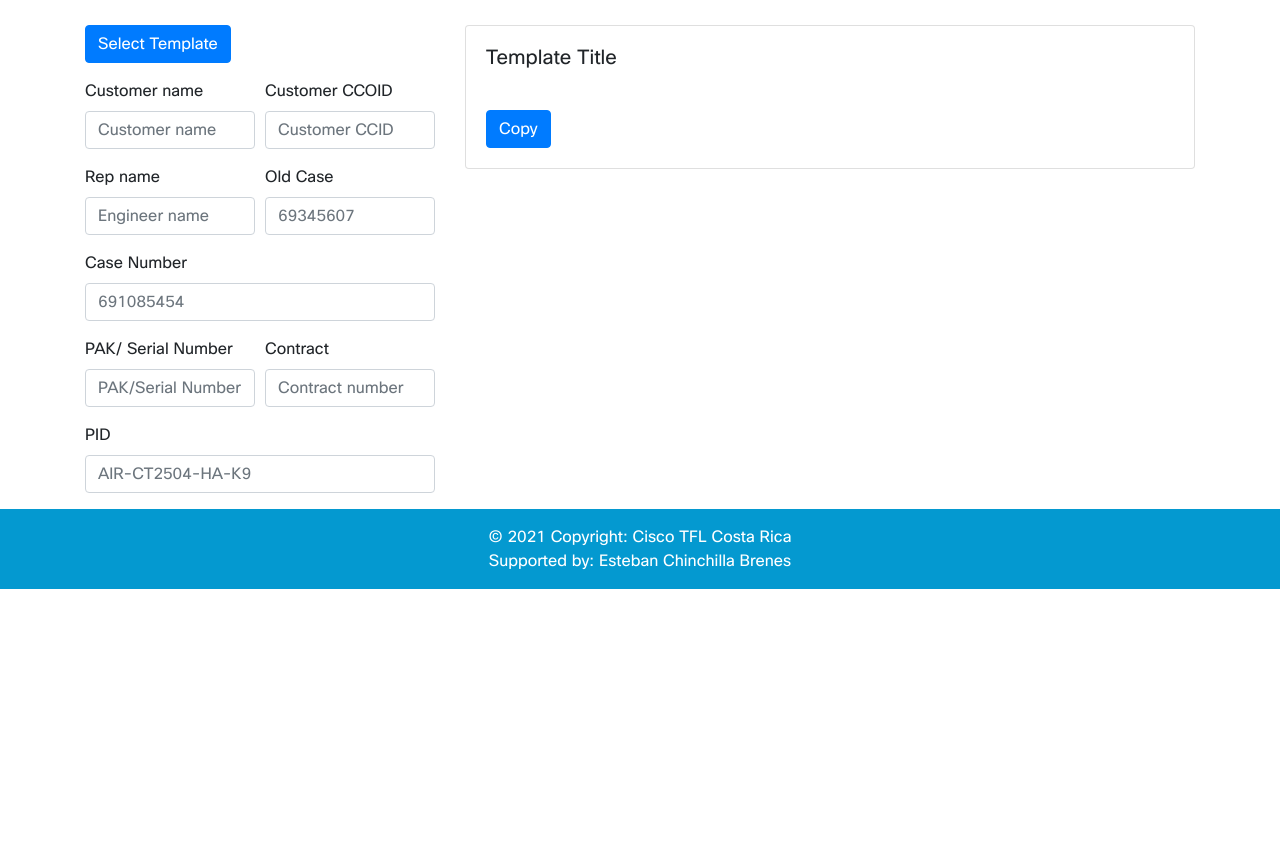
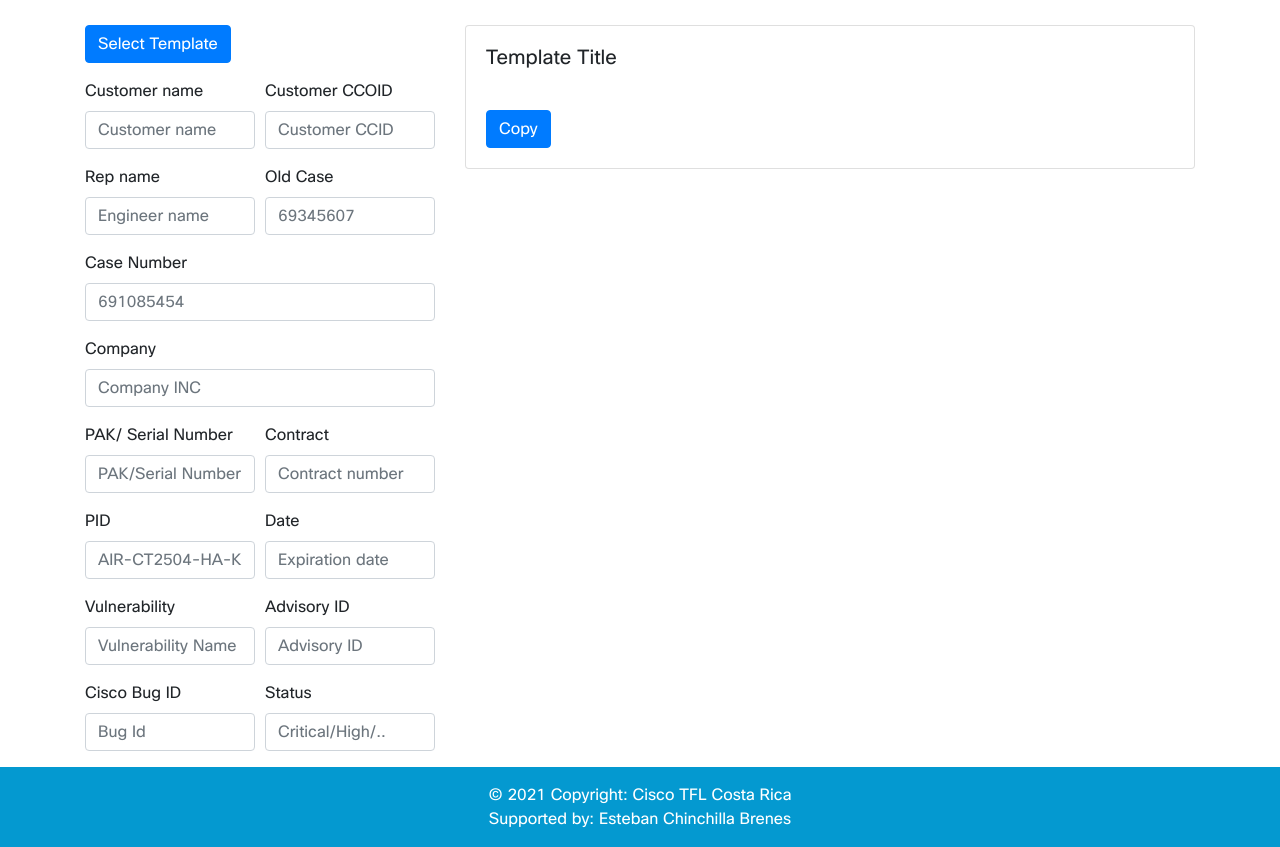
Before and after one commit to NabetseCR/GSR-Tools, a plain HTML site: page index.html in a window 1280 px wide. Both pictures are taken after a click on the link "Templates". Shown: the part 63-910 px from the top of the page. Before the commit the page ends 800 px from the top, so only its background shows below. Drawn offline with nearby package versions, Linux system fonts and the light colour scheme.

Commit message:
Notes implemented

```diff
--- a/index.html
+++ b/index.html
@@ -34,7 +34,7 @@
 
     <div class="container" id="landingPageContent">
         <div class="jumbotron">
-            <h1 class="display-4">Hello, TEST!</h1>
+            <h1 class="display-4">Hello, Team!</h1>
             <p class="lead">This is a simple tool to remember procedures and find out scripts that might be going to
                 help
                 you during the calls</p>
@@ -84,6 +84,11 @@
                         <input type="text" class="form-control" id="inputcase" placeholder="691085454"
                             autocomplete="false" onkeyup="changeCase()">
                     </div>
+                    <div class="form-group">
+                        <label for="inputAddress">Company</label>
+                        <input type="text" class="form-control" id="inputcompany" placeholder="Company INC"
+                            autocomplete="false" onkeyup="changeCompany()">
+                    </div>
                     <div class="form-row">
                         <div class="form-group col-md-6">
                             <label for="inputEmail4">PAK/ Serial Number</label>
@@ -96,10 +101,41 @@
                                 autocomplete="false" onkeyup="changeContract()">
                         </div>
                     </div>
-                    <div class="form-group">
-                        <label for="inputAddress">PID</label>
-                        <input type="text" class="form-control" id="inputpid" placeholder="AIR-CT2504-HA-K9"
-                            autocomplete="false" onkeyup="changePID()">
+                    <div class="form-row">
+                        <div class="form-group col-md-6">
+                            <label for="inputAddress">PID</label>
+                            <input type="text" class="form-control" id="inputpid" placeholder="AIR-CT2504-HA-K9"
+                                autocomplete="false" onkeyup="changePID()">
+                        </div>
+                        <div class="form-group col-md-6">
+                            <label for="inputPassword4">Date</label>
+                            <input type="text" class="form-control" id="inputdate" placeholder="Expiration date"
+                                autocomplete="false" onkeyup="changeDate()">
+                        </div>
+                    </div>
+                    <div class="form-row">
+                        <div class="form-group col-md-6">
+                            <label for="inputEmail4">Vulnerability</label>
+                            <input type="text" class="form-control" id="inputvulnerability" placeholder="Vulnerability Name"
+                                autocomplete="false" onkeyup="changeVulnerability()">
+                        </div>
+                        <div class="form-group col-md-6">
+                            <label for="inputPassword4">Advisory ID</label>
+                            <input type="text" class="form-control" id="inputadvisory" placeholder="Advisory ID"
+                                autocomplete="false" onkeyup="changeAdvisory()">
+                        </div>
+                    </div>
+                    <div class="form-row">
+                        <div class="form-group col-md-6">
+                            <label for="inputAddress">Cisco Bug ID</label>
+                            <input type="text" class="form-control" id="inputbug" placeholder="Bug Id"
+                                autocomplete="false" onkeyup="changeBugId()">
+                        </div>
+                        <div class="form-group col-md-6">
+                            <label for="inputPassword4">Status</label>
+                            <input type="text" class="form-control" id="inputStatus" placeholder="Critical/High/.."
+                                autocomplete="false" onkeyup="changeStatus()">
+                        </div>
                     </div>
                 </form>
             </div>
--- a/src/data/data.json
+++ b/src/data/data.json
@@ -185,7 +185,17 @@
         },
         {
             "scenario":"NOT Entitled",
-            "body":"",
+            "body":"Entitlement Notes:<br><br>Department: GSR<br>Product(s):<b class='pid'>PID</b><br>SN(s) / PAK(s):<b class='serial'>Serial Number</b><br>Contract(s): <b class='contract'>Contract</b> EXPIRED since <b class='date'>Date</b><br><br>Research: Device is not under an active contract.<br><br>Entitled for: Not Entitled<br><br>Reason not entitled: Not under an active Contract",
+            "parameters":[
+                {"pid":"Text Input"},
+                {"sn/pak":"Text Input"},
+                {"contract":"Text Input"},
+                {"expirationdate":"Text Input"}
+            ]
+        },
+        {
+            "scenario":"Entitled under contract",
+            "body":"Entitlement Notes:<br><br>Department: GSR<br>Product(s):<b class='pid'>PID</b><br>SN(s) / PAK(s):<b class='serial'>Serial Number</b><br>Contract(s): <b class='contract'>Contract</b><br><br>Research: <b class='pid'>PID</b> is covered by contract <b class='contract'>Contract</b>.<br><br>Entitled for: Not Entitled<br><br>Reason not entitled: Not under an active Contract<br><br>Entitled for TAC support (ECDN)<br>Reason entitled: Under contract",
             "parameters":[
                 {"pid":"Text Input"},
                 {"sn/pak":"Text Input"},
@@ -195,7 +205,7 @@
         },
         {
             "scenario":"RMA Entitled not TAC support",
-            "body":"",
+            "body":"Entitlement Notes:<br><br>Department: GSR<br>Product(s):<b class='pid'>PID</b><br>SN(s) / PAK(s):<b class='serial'>Serial Number</b><br>Contract(s): <b class='contract'>Contract</b><br><br>Research: The above device is not under an active contract for TAC and warranty only offers HW replacement.<br>Reason not entitled for TAC: device is not under an active contract",
             "parameters":[
                 {"pid":"Text Input"},
                 {"sn/pak":"Text Input"},
@@ -203,18 +213,8 @@
             ]
         },
         {
-            "scenario":"SWDL Escalation || Case creation",
-            "body":"",
-            "parameters":[
-                {"customerccoid":"Text Input"},
-                {"pid":"Text Input"},
-                {"contract":"Text Input"},
-                {"url":"Text Input"}
-            ]
-        },
-        {
             "scenario":"Customer has been affected with Vulnerability",
-            "body":"",
+            "body":"Customer has been affected with Vulnerability.<br><br>Vulnerability: <b class='vulnerability'>Vulnerability</b><br>Entitlement Notes:<br><br>Advisory ID: <b class='advisory'>Advisory</b><br>Workarounds: No workarounds available<br>Cisco Bug IDs: <b class='bug'>Bug</b><br>Status:<b class='status'>Status</b><br><br>Customer is entitled under the bypass for PSIRT or Field Notice",
             "parameters":[
                 {"vulnerability":"Text Input"},
                 {"advisoryid":"Text Input"},
@@ -224,8 +224,8 @@
             ]
         },
         {
-            "scenario":"Customer is seeking assistance with XXXX but the case has been opened without any information.",
-            "body":"",
+            "scenario":"Customer entitle after a blind search",
+            "body":"I did a blind search using the CCO and the company name (<b class='company'>Company</b>) and I found the correct information.<br><br>Entitlement Notes:<br><br>Department: GSR<br>Product(s):<b class='pid'>PID</b><br>SN(s) / PAK(s):<b class='serial'>Serial Number</b><br>Contract(s): <b class='contract'>Contract</b><br><br>Research: <b class='pid'>PID</b> is covered by contract <b class='contract'>Contract</b>.<br><br>Entitled for: Not Entitled<br><br>Reason not entitled: Not under an active Contract<br><br>Entitled for TAC support (ECDN)<br>Reason entitled: Under contract",
             "parameters":[
                 {"pid":"Text Input"},
                 {"companyname":"Text Input"}
@@ -233,7 +233,17 @@
         },
         {
             "scenario":"Validate Bypass with a Cisco Employee via webex chat",
-            "body":"",
+            "body":"I need you to confirm me the following to validate the bypass:<br><br>- Your or a Cisco Employee will remain as the Point of contact on this case, and this Point of Contact will handle all communications between the end Customer and the TAC Engineer. As customer cannot work directly with the engineer.<br>- You cannot say (as an example) 'Please contact John at American Airlines to continue troubleshooting without me', as this Point of Contact must be actively working on this case form start to finish.<br>If you can validate me these I can validate the bypass and forward it to TAC.",
+            "parameters":"n/a"
+        },
+        {
+            "scenario":"Not related GSR case send from Licensing",
+            "body":"Entitlement team only manages entitlement issues to receive TAC support or to download Software from the Software Central, as stated on task https://wwwin.cisco.com/c/cec/organizations/cisco-services/ts/tso/gtc/cin/agent/glo/gsr-entitlement-logistics.html 'GSR: for SW download and TAC support entitlement questions.' this request is not under either, redirect customer properly, do not route over to entitlement when there is no entitlement/technical issue, we're the TAC Entitlement team not the Sales department and therefore we cannot assist with contract/product acquisition questions.",
+            "parameters":"n/a"
+        },
+        {
+            "scenario":"EOL covered under active contract",
+            "body":"EOL device is covered under extended support contract, support must be provided since the contract overrides the EOL status<br>'End-of-Support / Last Day of Support (LDoS)  date for most hardware products is normally five years after the end-of-sale date. Once a product passes its LDoS date, it is no longer officially supported by the TAC. Contracts may not be sold on this product, Logistics does not spare replacements for RMAs, and Service Relations may not sell T&M TAC support or RMA replacements. If a product comes up as LDoS but it still covered (active) under a valid contract, the TAC will support the product; however software upgrades are likely not being supported.  This is common for products under contracts sold through Migration Support Services.'",
             "parameters":"n/a"
         }
     ],
--- a/src/js/app.js
+++ b/src/js/app.js
@@ -161,6 +161,10 @@ function changeCase(){
     $('.case').text($('#inputcase').val());
 }
 
+function changeCompany(){
+    $('.company').text($('#inputcompany').val());
+}
+
 function changeOldCase(){
     $('.old_case').text($('#inputoldcase').val());
 }
@@ -173,10 +177,29 @@ function changeContract(){
     $('.contract').text($('#inputcontract').val());
 }
 
+function changeDate(){
+    $('.date').text($('#inputdate').val());
+}
+
 function changePID(){
     $('.pid').text($('#inputpid').val());
 }
 
+function changeVulnerability(){
+    $('.vulnerability').text($('#inputvulnerability').val());
+}
+
+function changeAdvisory(){
+    $('.advisory').text($('#inputadvisory').val());
+}
+
+function changeBugId(){
+    $('.bug').text($('#inputbug').val());
+}
+
+function changeStatus(){
+    $('.status').text($('#inputStatus').val());
+}
 
 function copyElementText() {
     var text = document.getElementById('templateBody').innerText;
```
